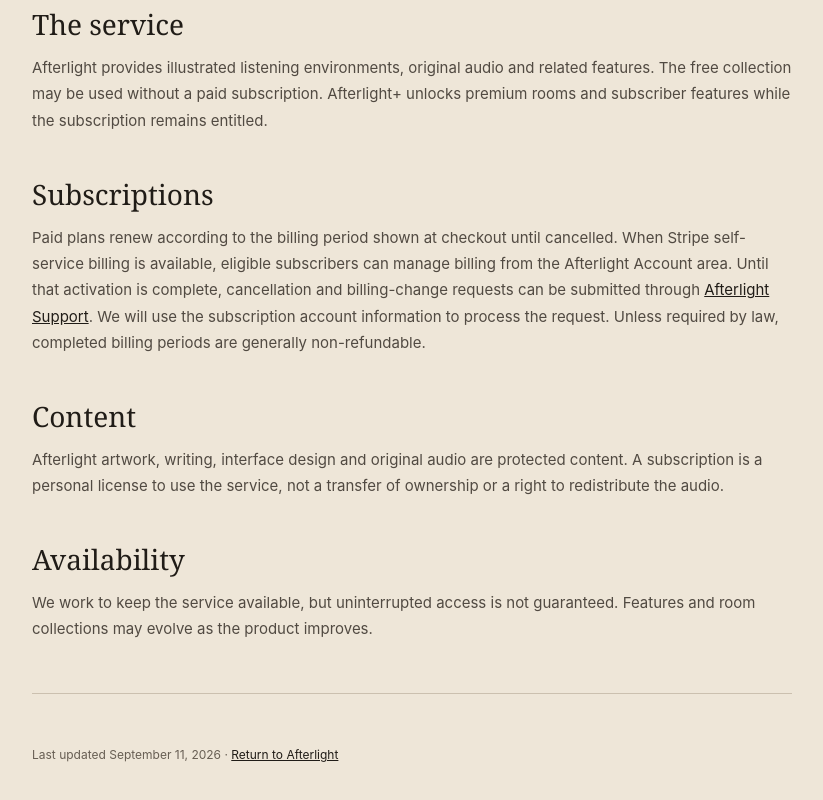
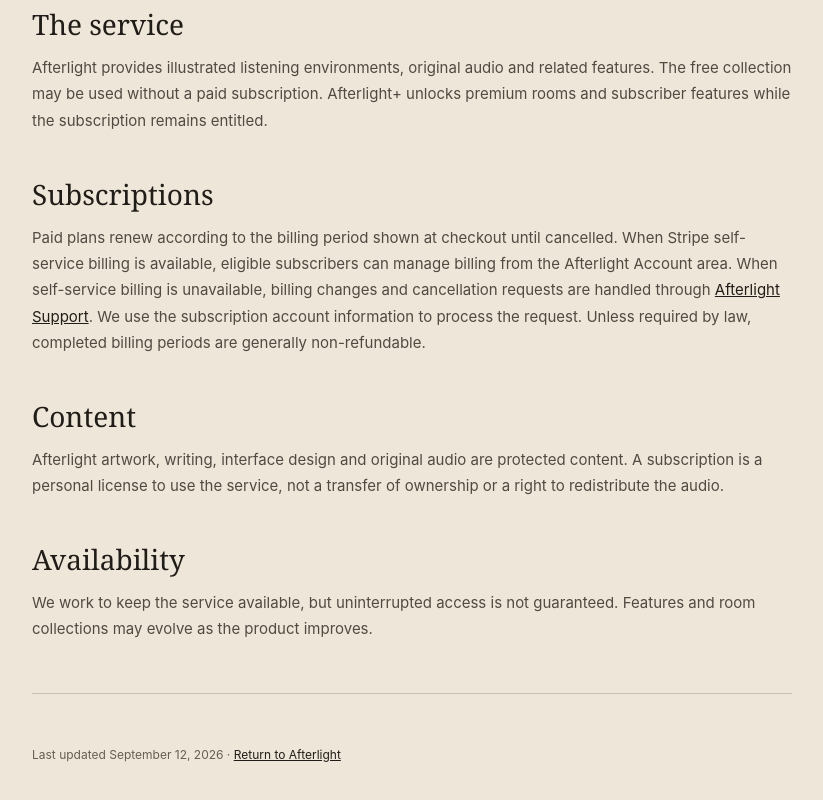
Before and after one commit to rrahul0904/afterlight-radio, a website: page legal/terms.html in a window 1280 px wide. Shown: the part 414-1214 px from the top of the page, without its empty margins (228-1051 px from the left). Drawn offline with Linux system fonts and the light colour scheme.

Commit message:
copy: clarify supported subscription cancellation path

```diff
--- a/legal/terms.html
+++ b/legal/terms.html
@@ -16,10 +16,10 @@
 <h2>The service</h2>
 <p>Afterlight provides illustrated listening environments, original audio and related features. The free collection may be used without a paid subscription. Afterlight+ unlocks premium rooms and subscriber features while the subscription remains entitled.</p>
 <h2>Subscriptions</h2>
-<p>Paid plans renew according to the billing period shown at checkout until cancelled. When Stripe self-service billing is available, eligible subscribers can manage billing from the Afterlight Account area. Until that activation is complete, cancellation and billing-change requests can be submitted through <a href="/support/">Afterlight Support</a>. We will use the subscription account information to process the request. Unless required by law, completed billing periods are generally non-refundable.</p>
+<p>Paid plans renew according to the billing period shown at checkout until cancelled. When Stripe self-service billing is available, eligible subscribers can manage billing from the Afterlight Account area. When self-service billing is unavailable, billing changes and cancellation requests are handled through <a href="/support/?topic=Subscription%20cancellation">Afterlight Support</a>. We use the subscription account information to process the request. Unless required by law, completed billing periods are generally non-refundable.</p>
 <h2>Content</h2>
 <p>Afterlight artwork, writing, interface design and original audio are protected content. A subscription is a personal license to use the service, not a transfer of ownership or a right to redistribute the audio.</p>
 <h2>Availability</h2>
 <p>We work to keep the service available, but uninterrupted access is not guaranteed. Features and room collections may evolve as the product improves.</p>
-<hr><p class="fine">Last updated September 11, 2026 · <a href="/">Return to Afterlight</a></p>
+<hr><p class="fine">Last updated September 12, 2026 · <a href="/">Return to Afterlight</a></p>
 </main></body></html>
```
